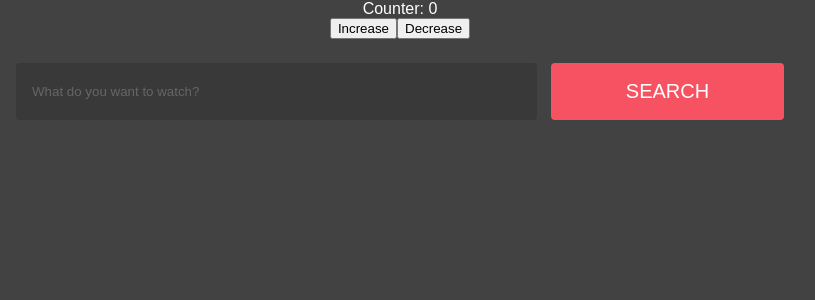
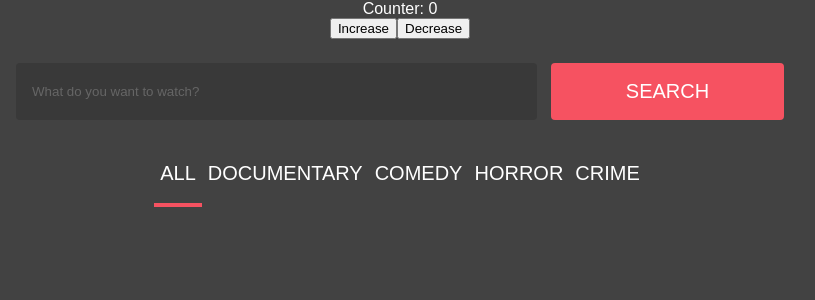
Before and after one commit to KamilaZaeva/react-mentoring, a React (Create React App) app: page / in a window 1280 px wide. Shown: the top 300 px of the page, without its empty margins (240-1055 px from the left). Built offline with nearby package versions, Linux system fonts and the light colour scheme.

Commit message:
add GenreSelect component

```diff
--- a/src/App.js
+++ b/src/App.js
@@ -1,13 +1,29 @@
 import './App.css';
 import './colors.css';
+
 import { Counter } from './components/Counter/Counter';
 import {SearchForm} from "./components/SearchForm/SearchForm";
+import {GenreSelect} from "./components/GenreSelect/GenreSelect";
+
+import {GENRES} from "./consts";
 
 function App() {
+    function searchMovieByName(name) {
+        // TODO: will be implemented in future modules
+        console.log('Search movies with name:', name);
+
+    }
+
+    function showGenreMovies(selectedGenre) {
+        // TODO: will be implemented in future modules
+        console.log('Show movies of', selectedGenre, 'genre');
+    }
+
     return (
         <div className="App">
             <Counter initialValue={ 0 } />
-            <SearchForm initialValue={ '' }/>
+            <SearchForm initialValue={ '' } searchMovie={(name) => searchMovieByName(name)}/>
+            <GenreSelect selectedGenre={'all'} listGenres={GENRES} onSelect={(genre) => showGenreMovies(genre)}/>
         </div>
     );
 }
--- a/src/components/Button/Button.css
+++ b/src/components/Button/Button.css
@@ -10,4 +10,17 @@
     font-size: 20px;
     font-weight: 500;
     text-transform: uppercase;
+
+    cursor: pointer;
 }
+
+.genreItem {
+    background-color: var(--dark-grey);
+    width: 100%;
+    border-radius: 0;
+    box-sizing: content-box;
+}
+
+.selected {
+    border-bottom: 4px solid var(--red);
+}
--- a/src/components/Button/Button.js
+++ b/src/components/Button/Button.js
@@ -1,7 +1,9 @@
 import './Button.css';
-export function Button({ title, onClick}) {
+export function Button({ title, onClick, className}) {
+    const fullClassName = 'myButton ' + (className ? className : '');
+
     return (
-        <button className="myButton" onClick={onClick}>
+        <button className={fullClassName} onClick={onClick}>
             {title}
         </button>
     );
--- /dev/null
+++ b/src/components/GenreSelect/GenreSelect.css
@@ -0,0 +1,4 @@
+.genresContainer {
+    display: flex;
+    margin-top: 24px;
+}
--- /dev/null
+++ b/src/components/GenreSelect/GenreSelect.js
@@ -0,0 +1,22 @@
+import './GenreSelect.css';
+import {useState} from "react";
+import {Button} from "../Button/Button";
+
+export function GenreSelect({listGenres, selectedGenre, onSelect}) {
+    const [activeGenre, setActiveGenre] = useState(selectedGenre);
+
+    function onGenreClick(genre) {
+        setActiveGenre(genre);
+        onSelect(genre);
+    }
+
+    const genreItems = listGenres.map(genre => {
+        const className = 'genreItem' + (genre === activeGenre ? ' selected' : '');
+        return (
+            <Button key={genre} onClick={() => onGenreClick(genre)} title={genre} className={className}>
+            </Button>
+        );
+    });
+
+    return <div className="genresContainer">{genreItems}</div>
+}
--- a/src/components/SearchForm/SearchForm.js
+++ b/src/components/SearchForm/SearchForm.js
@@ -2,12 +2,11 @@ import {Button} from "../Button/Button";
 import './SearchForm.css';
 import {useState} from "react";
 
-export function SearchForm({ initialValue }) {
+export function SearchForm({ initialValue, searchMovie }) {
     const [searchText, setSearchText] = useState(initialValue ?? '');
 
-    function searchMovies() {
-        console.log('search movies with name:', searchText);
-        // TODO: will be implemented in future modules
+    function onSearchClick() {
+        searchMovie(searchText);
     }
 
     return (
@@ -20,11 +19,11 @@ export function SearchForm({ initialValue }) {
                 onKeyDown={(e) => {
                     if (e.code === 'Enter') {
                         e.stopPropagation();
-                        return searchMovies();
+                        return onSearchClick();
                     }
                 }}
             />
-            <Button title={'Search'} onClick={searchMovies}/>
+            <Button title={'Search'} onClick={onSearchClick}/>
         </div>
     );
 }
--- /dev/null
+++ b/src/consts.js
@@ -0,0 +1 @@
+export const GENRES = ['all', 'documentary', 'comedy', 'horror', 'crime'];
```
